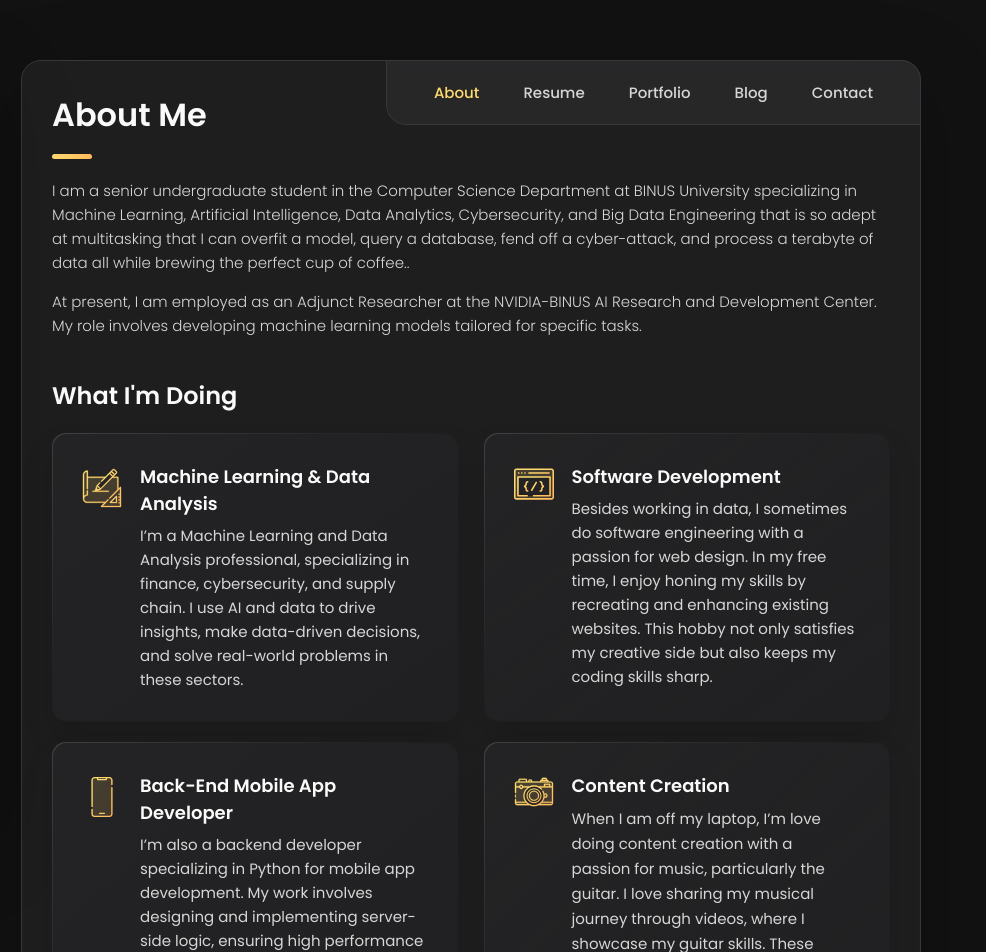
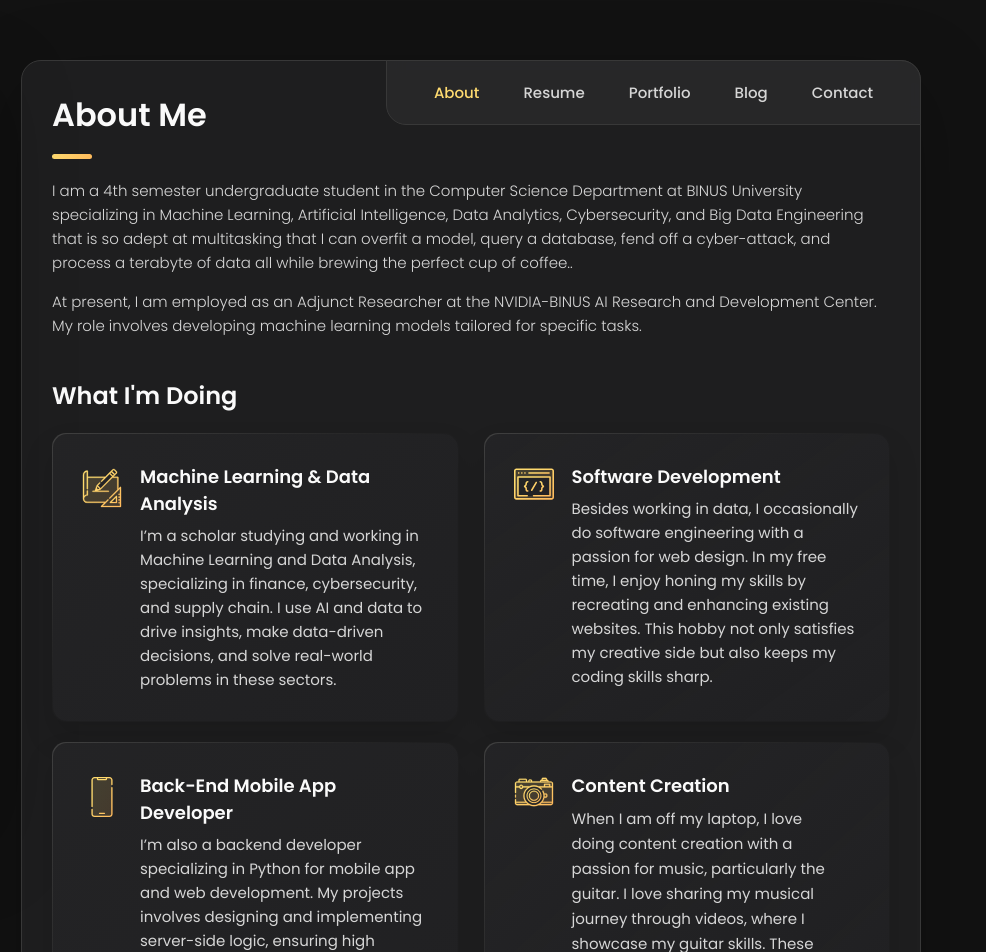
Before and after one commit to andresquee/andresquee.github.io, a plain HTML site: page index.html in a window 1280 px wide. Shown: the top 952 px of the page, 294-1280 px from the left. Drawn offline with nearby package versions, Linux system fonts and the light colour scheme.

Commit message:
Update index.html

```diff
--- a/index.html
+++ b/index.html
@@ -193,7 +193,7 @@
 
         <section class="about-text">
           <p>
-            I am a senior undergraduate student in the Computer Science Department at BINUS University specializing in Machine Learning, Artificial Intelligence, Data Analytics, Cybersecurity, and Big Data Engineering that is so adept at multitasking that I can overfit a model, query a database, fend off a cyber-attack, and process a terabyte of data all while brewing the perfect cup of coffee..
+            I am a 4th semester undergraduate student in the Computer Science Department at BINUS University specializing in Machine Learning, Artificial Intelligence, Data Analytics, Cybersecurity, and Big Data Engineering that is so adept at multitasking that I can overfit a model, query a database, fend off a cyber-attack, and process a terabyte of data all while brewing the perfect cup of coffee..
           </p>
 
           <p>
@@ -224,7 +224,7 @@
                 <h4 class="h4 service-item-title">Machine Learning & Data Analysis</h4>
 
                 <p class="service-item-text">
-                  I’m a Machine Learning and Data Analysis professional, specializing in finance, cybersecurity, and supply chain. I use AI and data to drive insights, make data-driven decisions, and solve real-world problems in these sectors.
+                  I’m a scholar studying and working in Machine Learning and Data Analysis, specializing in finance, cybersecurity, and supply chain. I use AI and data to drive insights, make data-driven decisions, and solve real-world problems in these sectors.
                 </p>
               </div>
 
@@ -240,7 +240,7 @@
                 <h4 class="h4 service-item-title">Software Development</h4>
 
                 <p class="service-item-text">
-                  Besides working in data, I sometimes do software engineering with a passion for web design. In my free time, I enjoy honing my skills by recreating and enhancing existing websites. This hobby not only satisfies my creative side but also keeps my coding skills sharp.
+                  Besides working in data, I occasionally do software engineering with a passion for web design. In my free time, I enjoy honing my skills by recreating and enhancing existing websites. This hobby not only satisfies my creative side but also keeps my coding skills sharp.
                 </p>
               </div>
 
@@ -256,7 +256,7 @@
                   <h4 class="h4 service-item-title">Back-End Mobile App Developer</h4>
 
                   <p class="service-item-text">
-                    I’m also a backend developer specializing in Python for mobile app development. My work involves designing and implementing server-side logic, ensuring high performance and responsiveness to requests from the front-end.
+                    I’m also a backend developer specializing in Python for mobile app and web development. My projects involves designing and implementing server-side logic, ensuring high performance and responsiveness to requests from the front-end.
                   </p>
                 </div>
 
@@ -272,7 +272,7 @@
                 <h4 class="h4 service-item-title">Content Creation</h4>
 
                 <b class="service-item-text">
-                  When I am off my laptop, I’m love doing content creation with a passion for music, particularly the guitar. I love sharing my musical journey through videos, where I showcase my guitar skills. These videos not only reflect my love for music but also my creativity and dedication to the art of guitar playing. Content is available on my Instagram <b>@xie.andrew_</b>
+                  When I am off my laptop, I love doing content creation with a passion for music, particularly the guitar. I love sharing my musical journey through videos, where I showcase my guitar skills. These videos not only reflect my love for music but also my creativity and dedication to the art of guitar playing. Content is available on my Instagram <b>@xie.andrew_</b>
                 </p>
               </div>
 
```
